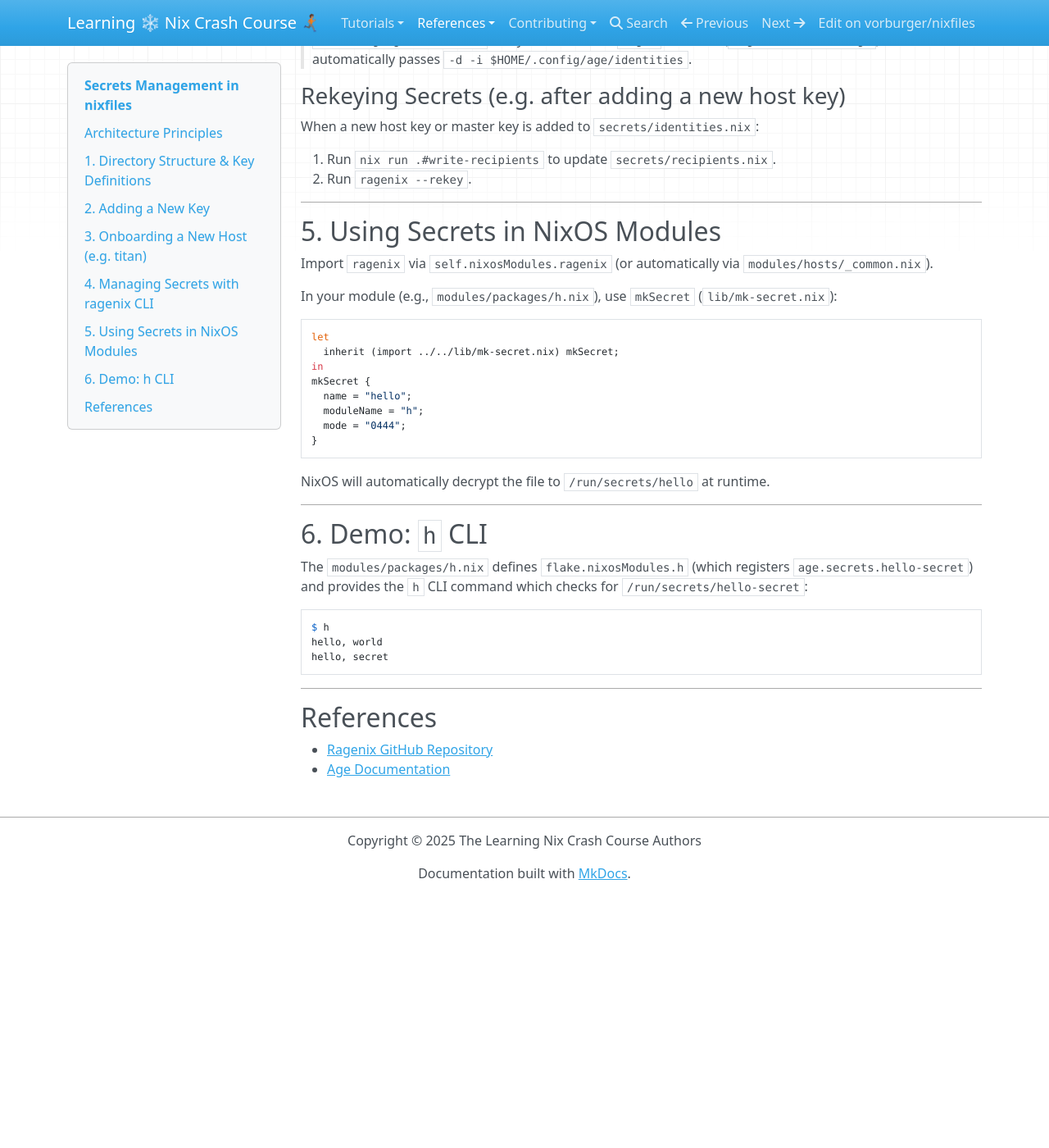
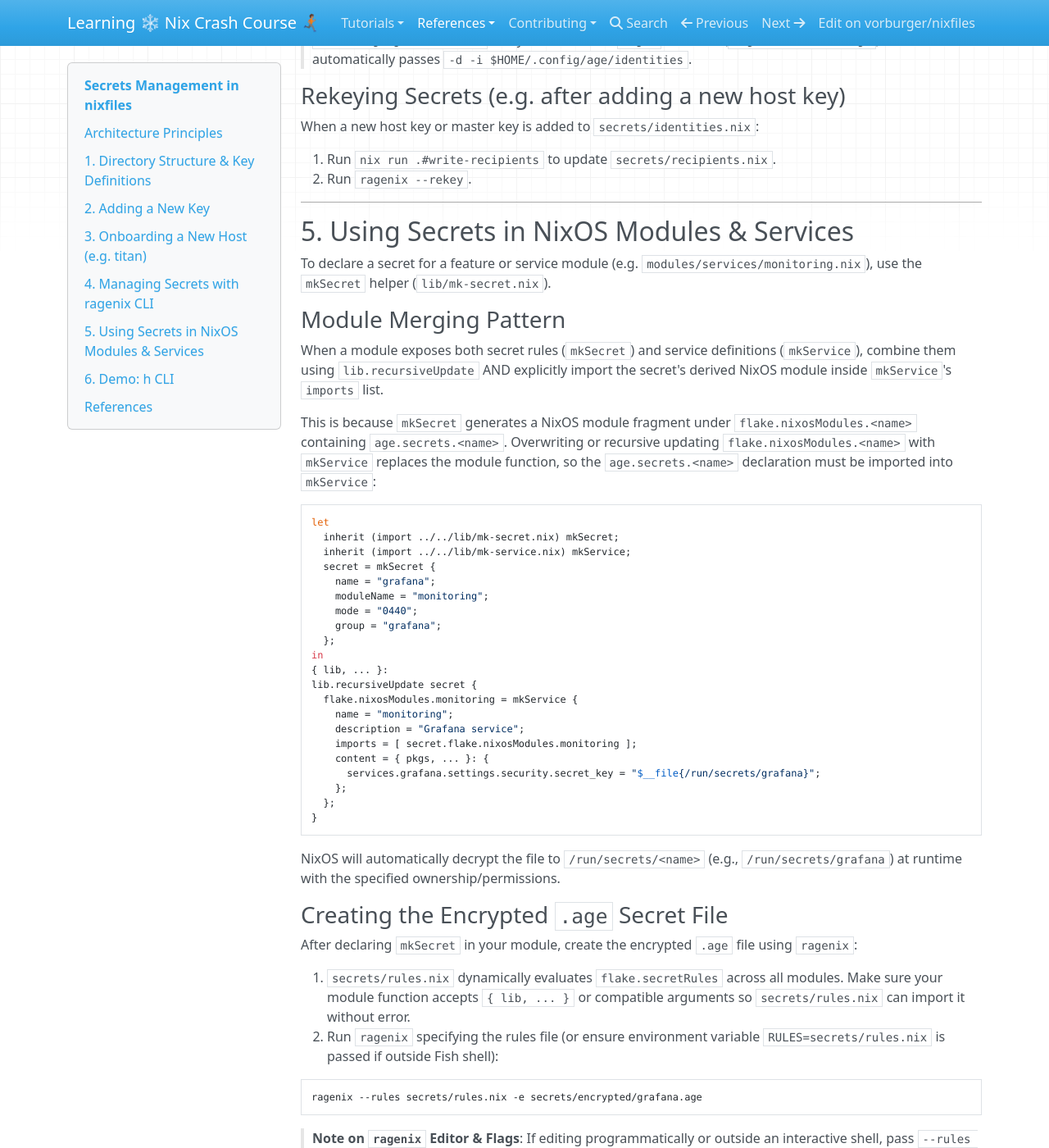
Before and after one commit to vorburger/nixfiles, an MkDocs documentation site: the page built from docs/docs/reference/secrets.md, in a window 1280 px wide and 1400 px high, scrolled down 3841 px. Shown: the whole window at 82% size. Built offline with MkDocs 1.6.1, drawn with Linux system fonts in a browser that asks for light colours; nearby versions of some CDN libraries; before the commit the page ends 4934 px from its top, so only the background shows below that; some of the changed text lies outside the part shown.

Commit message:
monitoring: Hello Prometheus & Grafana

````diff
--- a/docs/docs/reference/secrets.md
+++ b/docs/docs/reference/secrets.md
@@ -179,24 +179,56 @@ When a new host key or master key is added to `secrets/identities.nix`:
 
 ---
 
-## 5. Using Secrets in NixOS Modules
+## 5. Using Secrets in NixOS Modules & Services
 
-Import `ragenix` via `self.nixosModules.ragenix` (or automatically via `modules/hosts/_common.nix`).
+To declare a secret for a feature or service module (e.g. `modules/services/monitoring.nix`), use the `mkSecret` helper (`lib/mk-secret.nix`).
 
-In your module (e.g., `modules/packages/h.nix`), use `mkSecret` (`lib/mk-secret.nix`):
+### Module Merging Pattern
+
+When a module exposes both secret rules (`mkSecret`) and service definitions (`mkService`), combine them using `lib.recursiveUpdate` AND explicitly import the secret's derived NixOS module inside `mkService`'s `imports` list.
+
+This is because `mkSecret` generates a NixOS module fragment under `flake.nixosModules.<name>` containing `age.secrets.<name>`. Overwriting or recursive updating `flake.nixosModules.<name>` with `mkService` replaces the module function, so the `age.secrets.<name>` declaration must be imported into `mkService`:
 
 ```nix
 let
   inherit (import ../../lib/mk-secret.nix) mkSecret;
+  inherit (import ../../lib/mk-service.nix) mkService;
+  secret = mkSecret {
+    name = "grafana";
+    moduleName = "monitoring";
+    mode = "0440";
+    group = "grafana";
+  };
 in
-mkSecret {
-  name = "hello";
-  moduleName = "h";
-  mode = "0444";
+{ lib, ... }:
+lib.recursiveUpdate secret {
+  flake.nixosModules.monitoring = mkService {
+    name = "monitoring";
+    description = "Grafana service";
+    imports = [ secret.flake.nixosModules.monitoring ];
+    content = { pkgs, ... }: {
+      services.grafana.settings.security.secret_key = "$__file{/run/secrets/grafana}";
+    };
+  };
 }
 ```
 
-NixOS will automatically decrypt the file to `/run/secrets/hello` at runtime.
+NixOS will automatically decrypt the file to `/run/secrets/<name>` (e.g., `/run/secrets/grafana`) at runtime with the specified ownership/permissions.
+
+### Creating the Encrypted `.age` Secret File
+
+After declaring `mkSecret` in your module, create the encrypted `.age` file using `ragenix`:
+
+1. `secrets/rules.nix` dynamically evaluates `flake.secretRules` across all modules. Make sure your module function accepts `{ lib, ... }` or compatible arguments so `secrets/rules.nix` can import it without error.
+2. Run `ragenix` specifying the rules file (or ensure environment variable `RULES=secrets/rules.nix` is passed if outside Fish shell):
+
+```bash
+ragenix --rules secrets/rules.nix -e secrets/encrypted/grafana.age
+```
+
+> **Note on `ragenix` Editor & Flags**:
+> If editing programmatically or outside an interactive shell, pass `--rules secrets/rules.nix` and set `EDITOR` appropriately (e.g. `EDITOR="nano"`).
+> Using `--rules` ensures `ragenix` matches the file path to the rule generated by `mkSecret`.
 
 ---
 
--- a/docs/mkdocs.yaml
+++ b/docs/mkdocs.yaml
@@ -23,6 +23,7 @@ nav:
           # TODO - tutorial/nixos-desktop-workstation/index.md
     # TODO - Nix Lang:
   - References:
+      - reference/monitoring.md
       - reference/power.md
       - reference/smart.md
       - reference/zfs.md
````
Also changed, not shown: docs/docs/reference/monitoring.md (added, +23 -0 lines), 5 other files.
